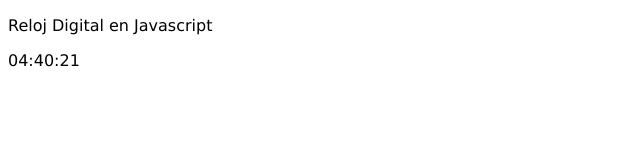
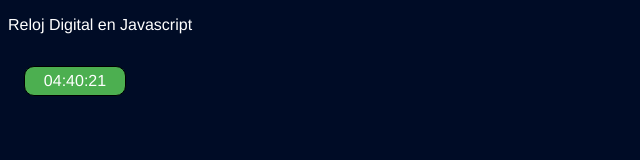
Before and after one commit to DIRTYCODE11/CODIGOS-EN-GENERAL, a plain HTML site: page Programacion-Web/Html-Css-Javascript/reloj-digital/index.html in a window 1280 px wide. Shown: the whole page, without its empty margins (0-640 px from the left). Drawn offline with Linux system fonts and the light colour scheme; files that its build step writes are made by us from their sources.

Commit message:
se corrigio ruta css

```diff
--- a/Programacion-Web/Html-Css-Javascript/reloj-digital/index.html
+++ b/Programacion-Web/Html-Css-Javascript/reloj-digital/index.html
@@ -5,7 +5,7 @@
     <meta http-equiv="X-UA-Compatible" content="IE=edge">
     <meta name="viewport" content="width=device-width, initial-scale=1.0">
     <title>Reloj</title>
-    <link rel="stylesheet" href="/css/style.css">
+    <link rel="stylesheet" href="/style/style.css">
 </head>
 <body>
     <p>Reloj Digital en Javascript</p>
```
